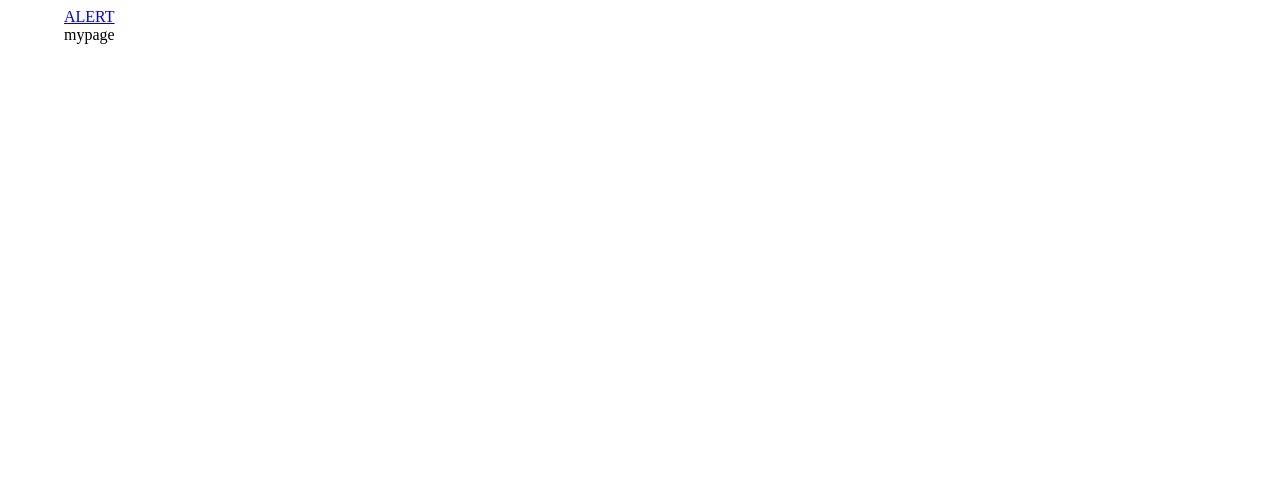
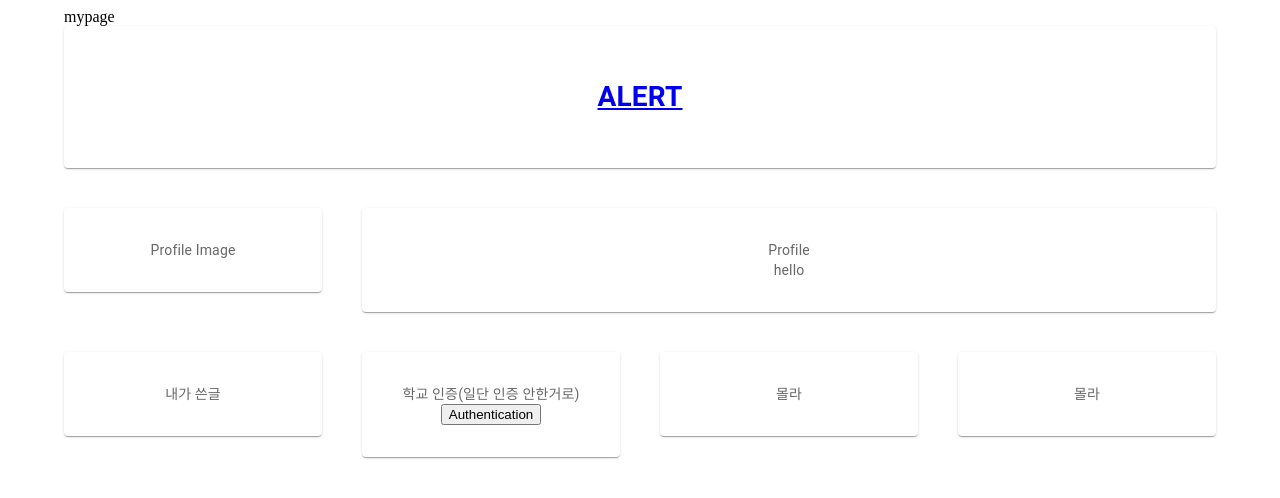
Before and after one commit to make-s0me-noise/front-test, a React (Create React App) app in the folder front-test/: page /mypage in a window 1280 px wide. Shown: the top 498 px of the page. Built offline with nearby package versions, Linux system fonts and the light colour scheme.

Commit message:
mypage 만듦

```diff
--- a/front-test/src/component/App.js
+++ b/front-test/src/component/App.js
@@ -15,17 +15,26 @@ import { authService } from '../fbase';
 
 function App() {
   //일단 이거 신경안쓰고 만들기
-  const [isLoggedIn, setIsLoggedIn]=useState(authService.currentUser);
+  const [isLoggedIn, setIsLoggedIn]=useState("givensik");//authService.currentUser
   console.log(isLoggedIn);
+
 
   if(isLoggedIn === null){
     console.log('no user');
+    return (
+      <Router>
+        <Routes>
+              <Route exact path="/" element = {<Home isLoggedIn={isLoggedIn} />}/>
+              <Route exact path="/infosec" element = {<Infosec/>}/>
+              <Route exact path="/aboutus" element = {<AboutUs/>}/>
+              <Route exact path="/freeart" element = {<Freeart/>}/>
+              <Route exact path="/register" element = {<Register/>}/>
+
+        </Routes>
+      </Router>
+    );
   }else{
     console.log('Hello' + isLoggedIn);
-  }
-
-
-
     return (
       <Router>
         <Routes>
@@ -34,11 +43,10 @@ function App() {
               <Route exact path="/mypage" element = {<MyPage/>}/>
               <Route exact path="/aboutus" element = {<AboutUs/>}/>
               <Route exact path="/freeart" element = {<Freeart/>}/>
-            <Route exact path="/register" element = {<Register/>}/>
-
         </Routes>
       </Router>
     );
   }
+}
 
 export default App;
--- a/front-test/src/route/Auth.js
+++ b/front-test/src/route/Auth.js
@@ -1,3 +1,4 @@
+//backend가 해야하나 우리가해야하나
 import React from 'react'
 
 function Auth() {
--- /dev/null
+++ b/front-test/src/route/BasicGrid.js
@@ -0,0 +1,65 @@
+import React from 'react'
+import {Link} from 'react-router-dom'
+import { styled } from '@mui/material/styles';
+import Box from '@mui/material/Box';
+import Paper from '@mui/material/Paper';
+import Grid from '@mui/material/Grid';
+
+
+function BasicGrid() {
+    const Item = styled(Paper)(({ theme }) => ({
+        backgroundColor: theme.palette.mode === 'dark' ? '#1A2027' : '#fff',
+        ...theme.typography.body2,
+        padding: theme.spacing(8),
+        textAlign: 'center',
+        color: theme.palette.text.secondary,
+      }));
+
+  return (
+        <Box sx={{ flexGrow: 2 }}>
+        <Grid container spacing={5}>
+            <Grid item xs={3}>
+                <Item>what is INFOSEC</Item>
+            </Grid>
+            <Grid item xs={3}>
+                <Link to='/aboutus'>
+                    <Item>About Us</Item>
+                </Link>
+            </Grid>
+            <Grid item xs={3}>
+              <Link to='/freeart'>
+                <Item>자유게시판</Item>
+              </Link>
+            </Grid>
+
+             <Grid item xs={3}>
+                <Item>
+                    <button>구글 로그인</button>
+                    <button>네이버 로그인</button>
+                    <button>카카오 로그인</button>
+                    <Link to='/register'>
+                      <button>Register</button>
+                    </Link>
+                </Item>
+            </Grid>
+
+            <Grid item xs={3}>
+
+                <Item>대외활동</Item>
+
+              </Grid>
+              <Grid item xs={3}>
+                <Item>절찬 모집중</Item>
+              </Grid>
+              <Grid item xs={3}>
+                <Item>취업게시판</Item>
+              </Grid>
+              <Grid item xs={3}>
+                <Item>지금 모집중인 회사</Item>
+              </Grid>
+            </Grid>
+          </Box>
+  )
+}
+
+export default BasicGrid
--- a/front-test/src/route/Home.js
+++ b/front-test/src/route/Home.js
@@ -9,6 +9,7 @@ import Grid from '@mui/material/Grid';
 
 
 const Home = () => {
+    // console.log(isLoggedIn);
     const Item = styled(Paper)(({ theme }) => ({
         backgroundColor: theme.palette.mode === 'dark' ? '#1A2027' : '#fff',
         ...theme.typography.body2,
@@ -43,8 +44,12 @@ const Home = () => {
                         <button>네이버 로그인</button>
                         <button>카카오 로그인</button>
                         <Link to='/register'>
-                          Regiser
+                          <button>Register</button>
                         </Link>
+                        <Link to ='/Mypage'>
+          `               <button>Mypage</button>
+                        </Link>
+
                     </Item>
 
 
--- a/front-test/src/route/MyPage.js
+++ b/front-test/src/route/MyPage.js
@@ -1,11 +1,74 @@
-import React from 'react';
+import React, { useState }from 'react';
 import { Link } from 'react-router-dom'
+//mui
+import { styled } from '@mui/material/styles';
+import Box from '@mui/material/Box';
+import Paper from '@mui/material/Paper';
+import Grid from '@mui/material/Grid';
+
+//import GridBa
+import BasicGrid from './BasicGrid';
 
 const MyPage = () => {
+    const [isLoggedIn, setIsLoggedIn] = useState("givensik");
+    console.log("Hello "+isLoggedIn );
+    function BasicGrid() {
+        const Item = styled(Paper)(({ theme }) => ({
+            backgroundColor: theme.palette.mode === 'dark' ? '#1A2027' : '#fff',
+            ...theme.typography.body2,
+            padding: theme.spacing(4),
+            textAlign: 'center',
+            color: theme.palette.text.secondary,
+          }));
+
+      return (
+            <Box sx={{ flexGrow: 2 }}>
+            <Grid container spacing={5}>
+                <Grid item xs={12}>
+                    <Item>
+                        <h1>
+                            <Link to='/'>ALERT</Link>
+                        </h1>
+                    </Item>
+                </Grid>
+                <Grid item xs={3} >
+                    <Item>Profile Image</Item>
+                </Grid>
+                <Grid item xs={9}>
+                    <Item>
+                        Profile
+                        <br></br>
+                        hello
+                    </Item>
+                </Grid>
+
+
+                <Grid item xs={3}>
+
+                    <Item>내가 쓴글</Item>
+
+                  </Grid>
+                  <Grid item xs={3}>
+                    <Item>
+                        <div>학교 인증(일단 인증 안한거로)</div>
+                            <button>Authentication</button>
+                        </Item>
+                  </Grid>
+                  <Grid item xs={3}>
+                    <Item>몰라</Item>
+                  </Grid>
+                  <Grid item xs={3}>
+                    <Item>몰라</Item>
+                  </Grid>
+                </Grid>
+              </Box>
+      )
+    }
     return(
         <>
-        <Link to='/'>ALERT</Link>
+
         <div>mypage</div>
+        <BasicGrid></BasicGrid>
         </>
     )
 }
--- a/front-test/src/route/Register.js
+++ b/front-test/src/route/Register.js
@@ -5,13 +5,30 @@ import { Link } from 'react-router-dom'
 import Button from '@mui/material/Button';
 import { yellow } from '@mui/material/colors';
 import Container from '@mui/material/Container';
+import Grid from '@mui/material/Grid';
+import { styled } from '@mui/material/styles';
+import Paper from '@mui/material/Paper';
+
 
 
 function Register() {
+  const Item = styled(Paper)(({ theme }) => ({
+    textAlign: 'center',
+  }));
   return (
-    <Container fixed>
+      <Container fixed >
+        <Grid>
+        <Item>
+            <h1>
               <Link to='/'>ALERT</Link>
-    <div>Register Page</div>
+            </h1>
+
+            <div >Register Page</div>
+          </Item>
+        </Grid>
+        <Grid  alignItems="center">
+          <Item>
+            <br></br>
             <div>
               <Button variant="contained" color = "success" onClick ={
                 () =>{
@@ -27,6 +44,10 @@ function Register() {
               }
               } >Kakao로 회원가입</Button>
             </div>
+          </Item>
+
+        </Grid>
+
 
 
 
```
Lines whose indentation alone changed are shown as unchanged.
